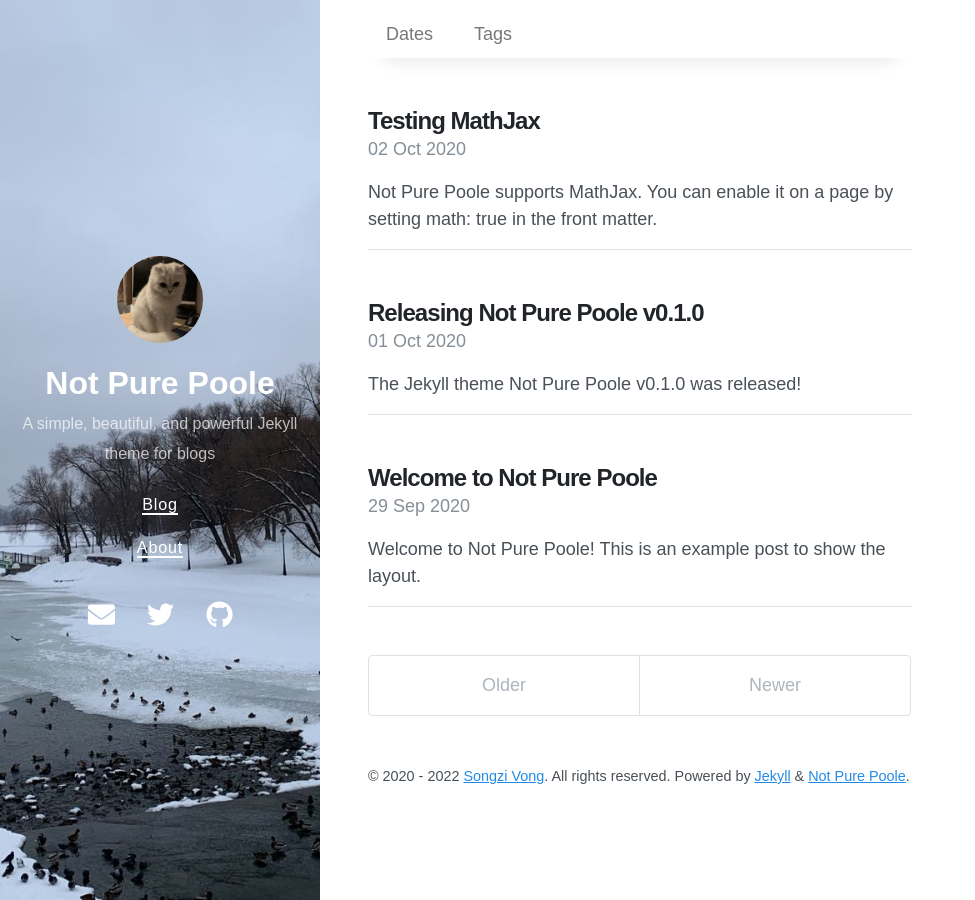
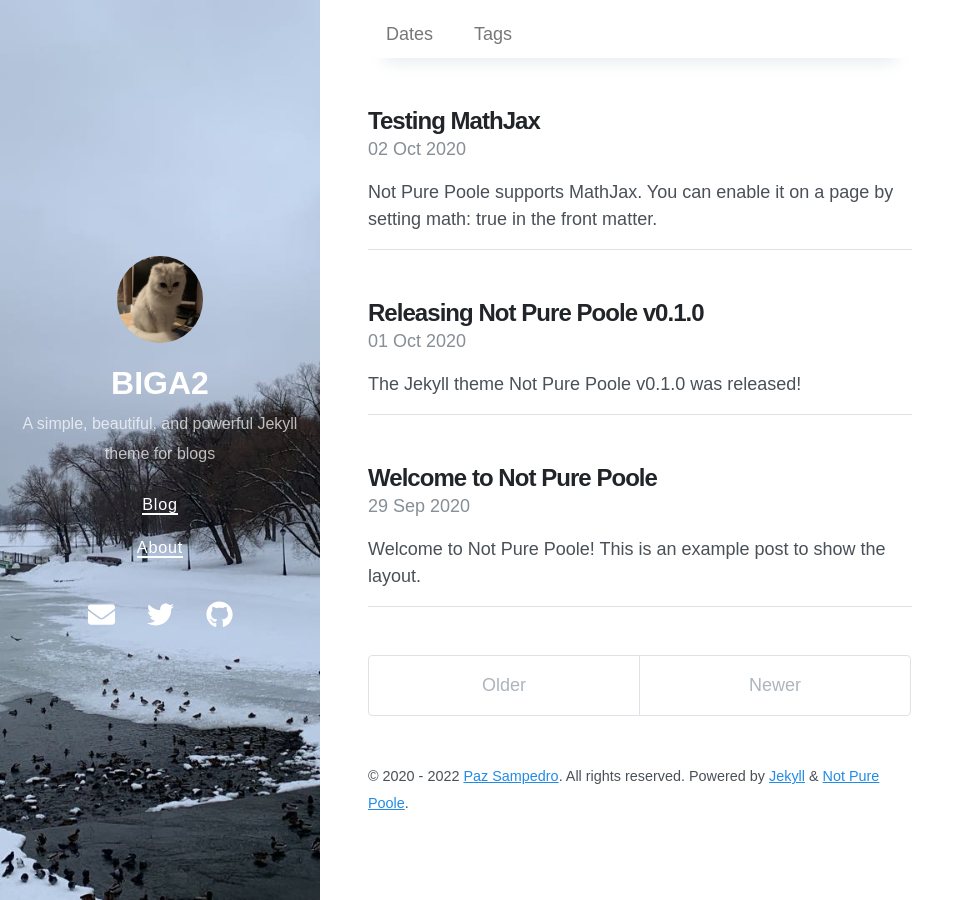
Before and after one commit to pazsamp/AplicacionPages, a Jekyll site: the page built from index.html, in a window 1280 px wide. Shown: the whole page, without its empty margins (0-975 px from the left). Built offline with Jekyll 4.4.1, drawn with Linux system fonts in a browser that asks for light colours; nearby versions of some CDN libraries; the list of posts is cut into pages by our own code.

Commit message:
Update _config.yml

```diff
--- a/_config.yml
+++ b/_config.yml
@@ -1,5 +1,5 @@
 # Setup
-title: Not Pure Poole
+title: BIGA2
 description: A simple, beautiful, and powerful Jekyll theme for blogs
 url: https://vszhub.github.io
 avatar: /avatar.jpeg
@@ -29,14 +29,14 @@
 
 # Optimize Jekyl SEO Tag
 twitter:
-  username: vszhub
+  username: pazsamp
   card: summary
 logo: logo.png
 social:
   name: Songzi Vong
   links:
-    - https://twitter.com/vszhub
-    - https://github.com/vszhub
+    - https://twitter.com/pazsamp
+    - https://github.com/pazsamp
 google_site_verification: xxxxx
 lang: en
 
@@ -54,6 +54,6 @@
 
 # Specify the author for blog posts
 author:
-  name: Songzi Vong
-  url: https://github.com/vszhub/
-  email: vszhub@gmail.com
+  name: Paz Sampedro
+  url: https://github.com/pazsamp/
+  email: paz.sampedro@gmail.com
```
